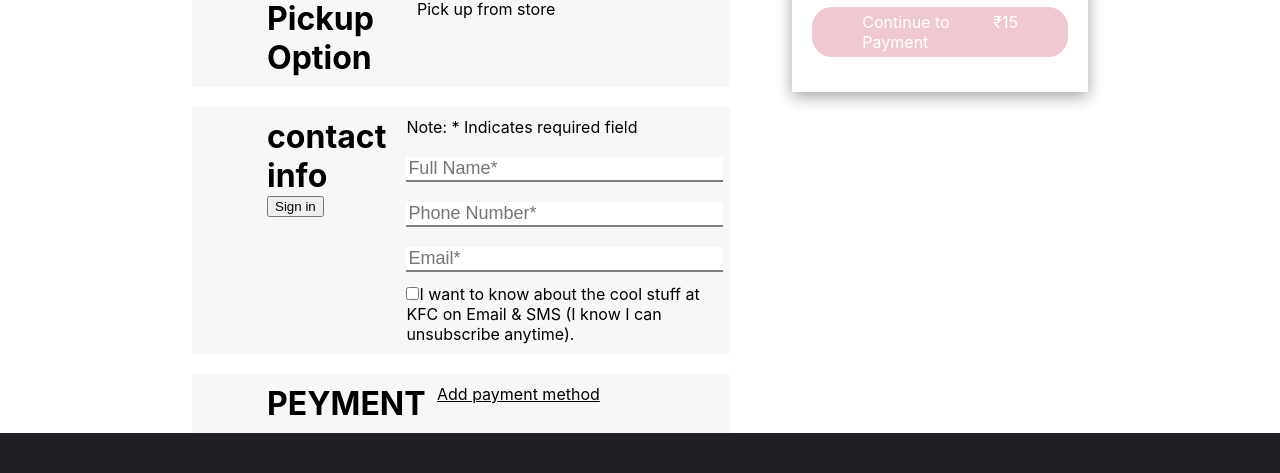
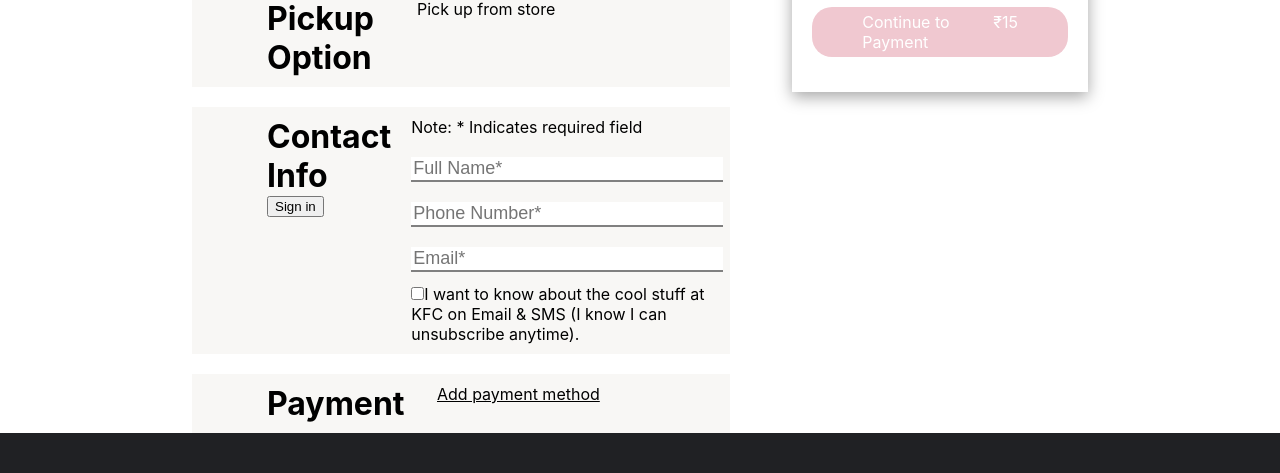
Before and after one commit to CodEsHiVaz/kfc-clone-react, a React (Create React App) app in the folder kfc-react-app/: page /checkout in a window 1280 px wide. Shown: the part 449-922 px from the top of the page. Built offline with nearby package versions, Linux system fonts and the light colour scheme.

Commit message:
last Update

```diff
--- a/kfc-react-app/src/components/g-components/Checkout/Checkout.jsx
+++ b/kfc-react-app/src/components/g-components/Checkout/Checkout.jsx
@@ -89,7 +89,7 @@ export const Checkout = () => {
           <div className={styles.contactinfo}>
             <div>
               <div>
-                <h1>contact info</h1>
+                <h1>Contact Info</h1>
                 <button onClick={() => navigate("/login")}>Sign in</button>
               </div>
             </div>
@@ -131,7 +131,7 @@ export const Checkout = () => {
           </div>
           <div className={styles.paymentdiv}>
             <div>
-              <h1>PEYMENT</h1>
+              <h1>Payment</h1>
             </div>
             <div onClick={() => setpayMth(true)}>
               <p className={styles.addpM}>Add payment method</p>
```
